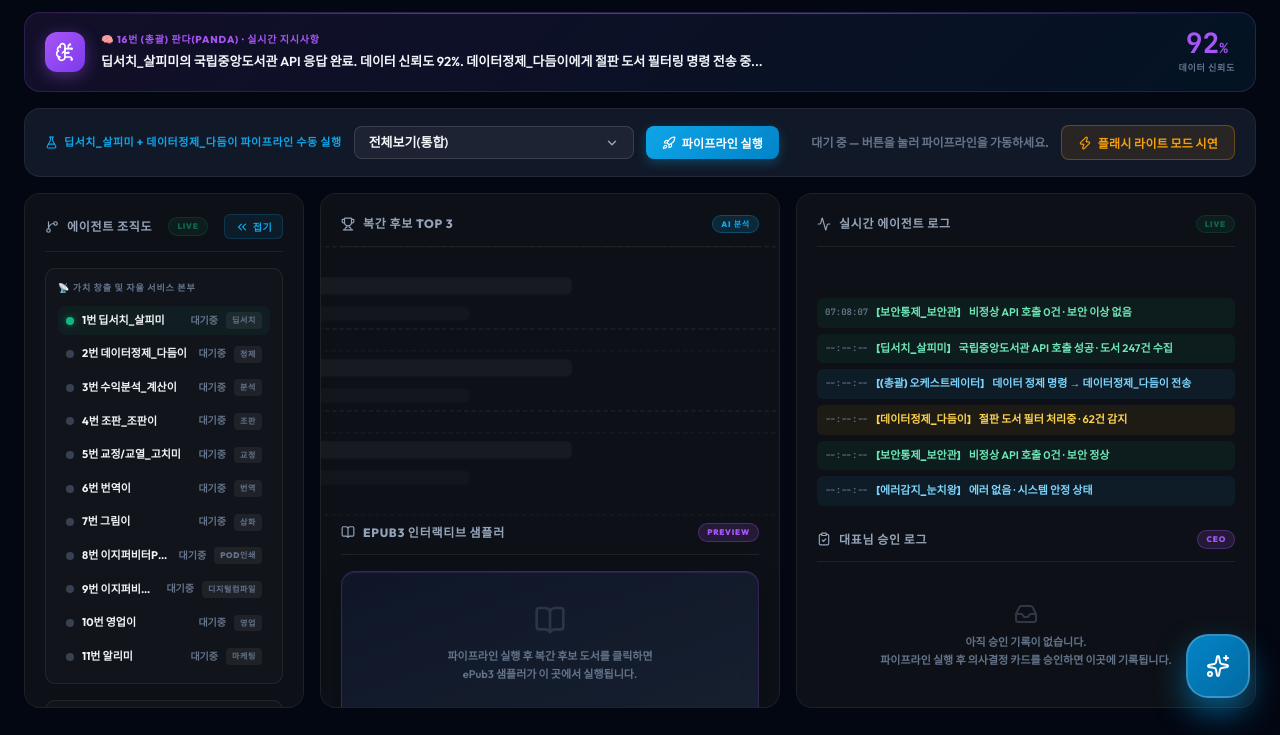
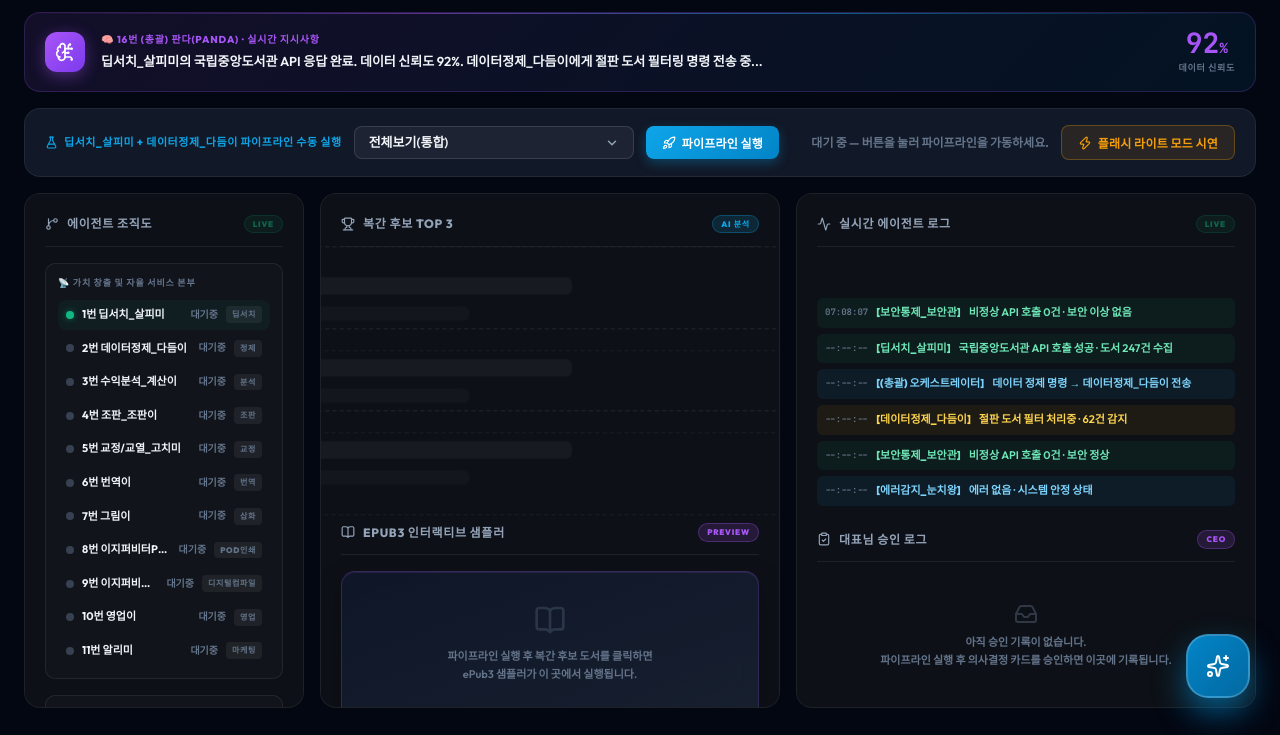
Before and after one commit to xopowo97/publish79, a plain HTML site: page control.html in a window 1280 px wide. Shown: the part 72-807 px from the top of the page. Drawn offline with nearby package versions, Linux system fonts and the light colour scheme; no server answers; sample sign-in values are in the browser's storage.

Commit message:
Add files via upload

```diff
--- a/control.html
+++ b/control.html
@@ -147,10 +147,6 @@
                     <i data-lucide="git-branch"></i>
                     <span>에이전트 조직도</span>
                     <span class="ctrl-badge ctrl-badge-live">LIVE</span>
-                    <button id="ctrl-org-toggle-btn" class="ctrl-org-toggle-btn" title="조직도 접기/펴기" aria-expanded="true">
-                        <i data-lucide="chevrons-left"></i>
-                        <span class="ctrl-org-toggle-label">접기</span>
-                    </button>
                 </div>
                 <div class="ctrl-org-tree" id="ctrl-org-tree">
                     <!-- 가치 창출 및 자율 서비스 본부 -->
```
